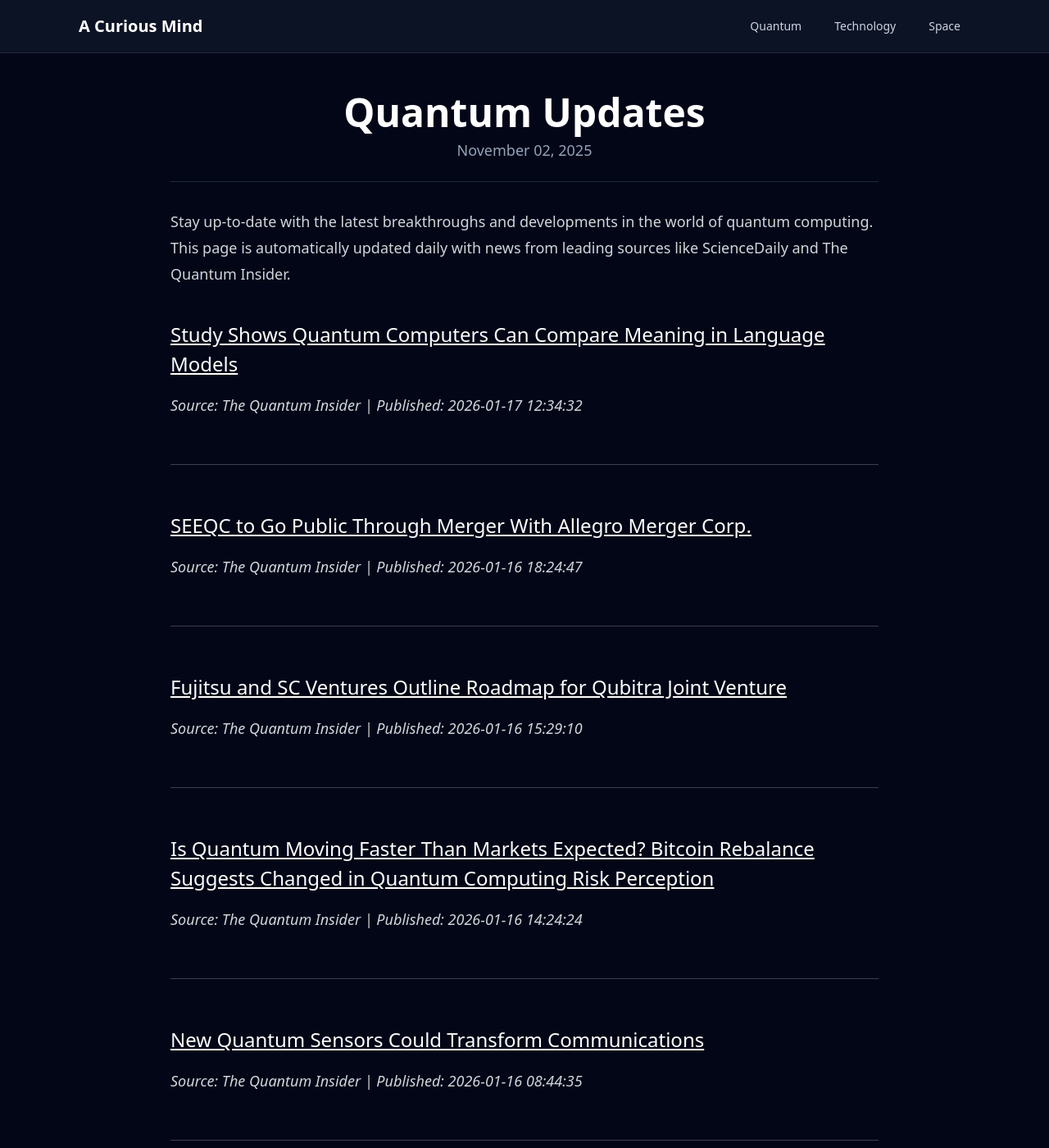
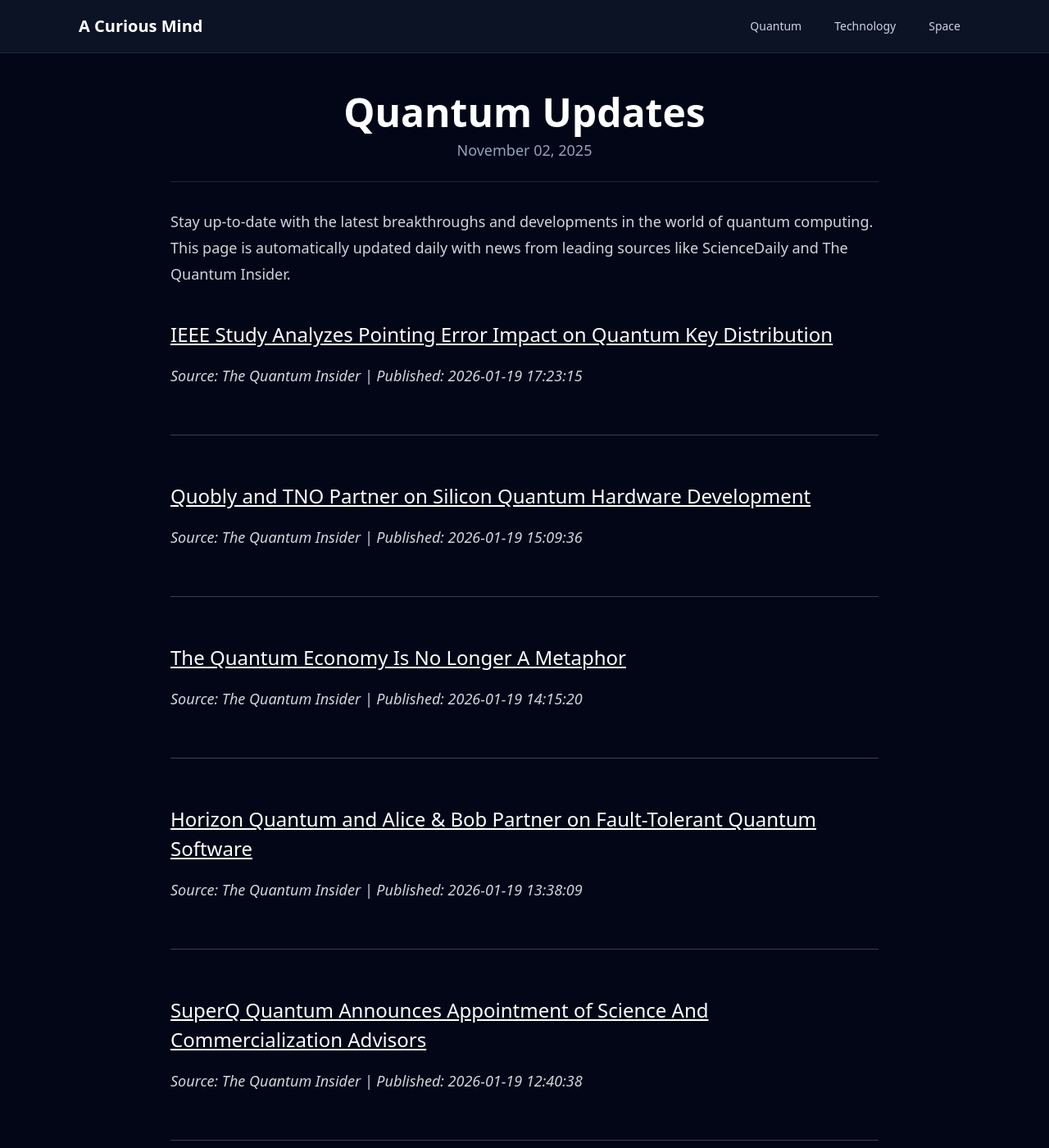
Before and after one commit to onehl7/onehl7.github.io, a Jekyll site: the page built from _posts/2025-11-02-quantum-updates.md, in a window 1280 px wide and 1400 px high. Shown: the whole window at 82% size. Built offline with Jekyll 4.4.1, drawn with Linux system fonts in a browser that asks for light colours; nearby versions of some CDN libraries.

Commit message:
Update quantum news data

```diff
--- a/_data/quantum_news.json
+++ b/_data/quantum_news.json
@@ -1,33 +1,33 @@
 [
   {
     "source": "The Quantum Insider",
-    "title": "Study Shows Quantum Computers Can Compare Meaning in Language Models",
-    "link": "https://thequantuminsider.com/2026/01/17/study-shows-quantum-computers-can-compare-meaning-in-language-models/",
-    "published": "2026-01-17 12:34:32"
+    "title": "IEEE Study Analyzes Pointing Error Impact on Quantum Key Distribution",
+    "link": "https://thequantuminsider.com/2026/01/19/ieee-qkd-pointing-error-study/",
+    "published": "2026-01-19 17:23:15"
   },
   {
     "source": "The Quantum Insider",
-    "title": "SEEQC to Go Public Through Merger With Allegro Merger Corp.",
-    "link": "https://thequantuminsider.com/2026/01/16/seeqc-to-go-public-through-merger-with-allegro-merger-corp/",
-    "published": "2026-01-16 18:24:47"
+    "title": "Quobly and TNO Partner on Silicon Quantum Hardware Development",
+    "link": "https://thequantuminsider.com/2026/01/19/quobly-tno-silicon-quantum-hardware/",
+    "published": "2026-01-19 15:09:36"
   },
   {
     "source": "The Quantum Insider",
-    "title": "Fujitsu and SC Ventures Outline Roadmap for Qubitra Joint Venture",
-    "link": "https://thequantuminsider.com/2026/01/16/fujitsu-sc-ventures-qubitra-roadmap/",
-    "published": "2026-01-16 15:29:10"
+    "title": "The Quantum Economy Is No Longer A Metaphor",
+    "link": "https://thequantuminsider.com/2026/01/19/the-quantum-economy-is-no-longer-a-metaphor/",
+    "published": "2026-01-19 14:15:20"
   },
   {
     "source": "The Quantum Insider",
-    "title": "Is Quantum Moving Faster Than Markets Expected? Bitcoin Rebalance Suggests Changed in Quantum Computing Risk Perception",
-    "link": "https://thequantuminsider.com/2026/01/16/is-quantum-moving-faster-than-markets-expected-bitcoin-rebalance-suggests-changed-in-quantum-computing-risk-perception/",
-    "published": "2026-01-16 14:24:24"
+    "title": "Horizon Quantum and Alice & Bob Partner on Fault-Tolerant Quantum Software",
+    "link": "https://thequantuminsider.com/2026/01/19/horizon-quantum-alice-bob-ftqc/",
+    "published": "2026-01-19 13:38:09"
   },
   {
     "source": "The Quantum Insider",
-    "title": "New Quantum Sensors Could Transform Communications",
-    "link": "https://thequantuminsider.com/2026/01/16/new-quantum-sensors-could-transform-communications/",
-    "published": "2026-01-16 08:44:35"
+    "title": "SuperQ Quantum Announces Appointment of Science And Commercialization Advisors",
+    "link": "https://thequantuminsider.com/2026/01/19/superq-quantum-announces-appointment-of-science-and-commercialization-advisors/",
+    "published": "2026-01-19 12:40:38"
   },
   {
     "source": "ScienceDaily (Quantum Computing)",
```
